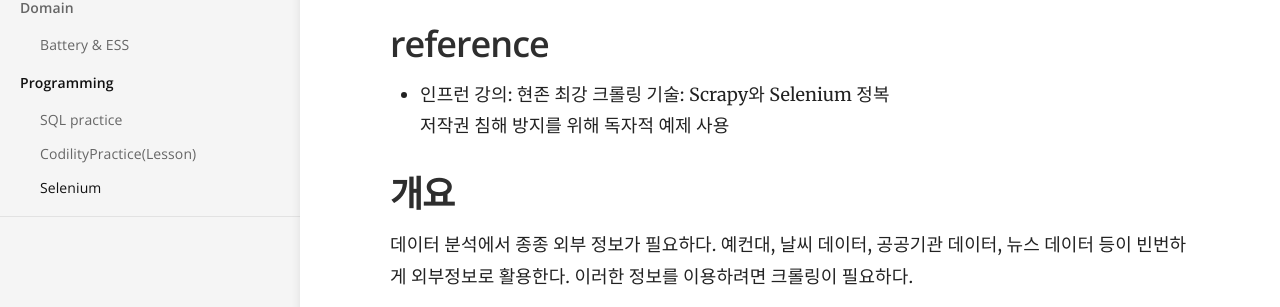
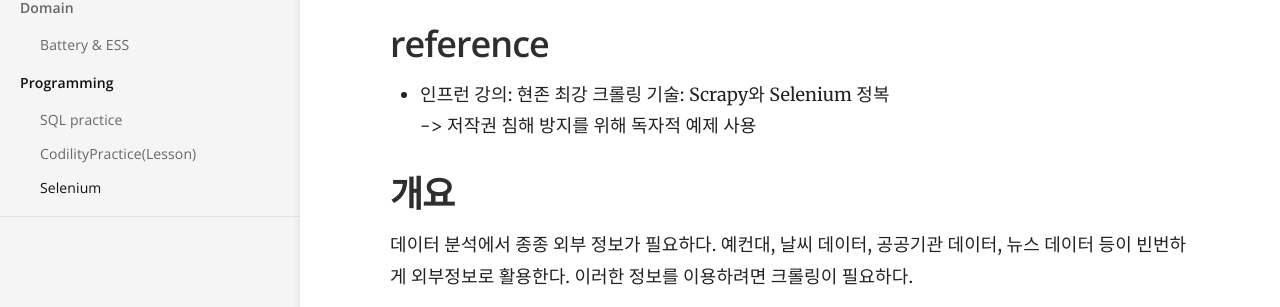
Before and after one commit to yrk3434/yrk3434.github.io, a Jekyll site: the page built from _docs/Programming/Selenium.md, in a window 1280 px wide and 900 px high. Shown: the part 246-553 px from the top of the window. Built offline with Jekyll 4.4.1, drawn with Linux system fonts in a browser that asks for light colours.

```diff
--- a/_docs/Programming/Selenium.md
+++ b/_docs/Programming/Selenium.md
@@ -8,7 +8,7 @@ order: 3
 
 ## reference
 - 인프런 강의: 현존 최강 크롤링 기술: Scrapy와 Selenium 정복<br/>
-저작권 침해 방지를 위해 독자적 예제 사용
+-> 저작권 침해 방지를 위해 독자적 예제 사용
 
 ## 개요
 
```
